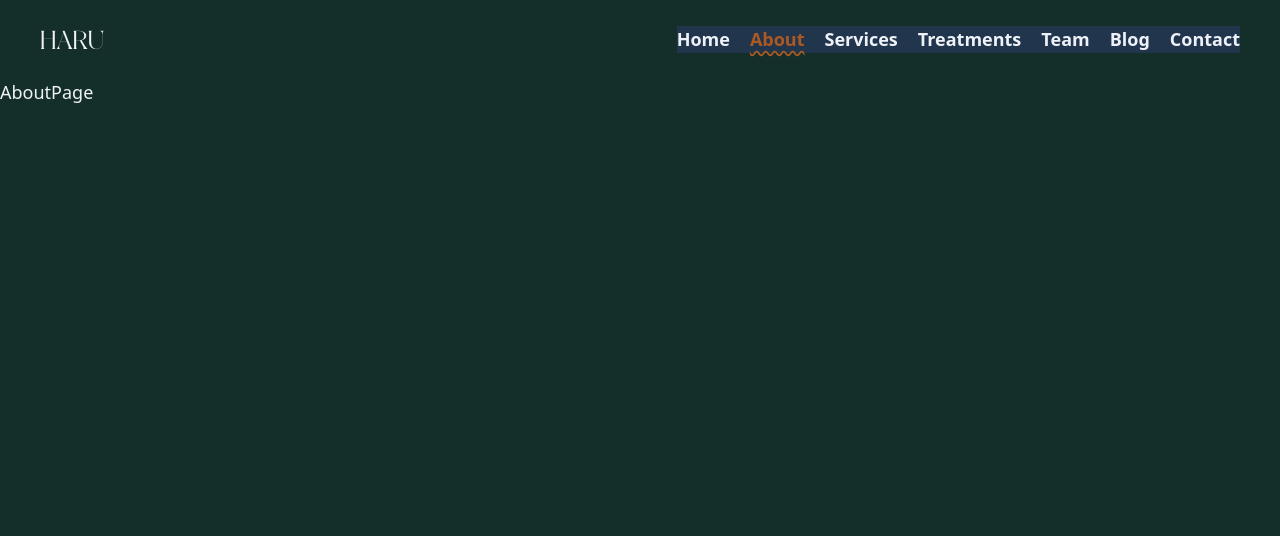
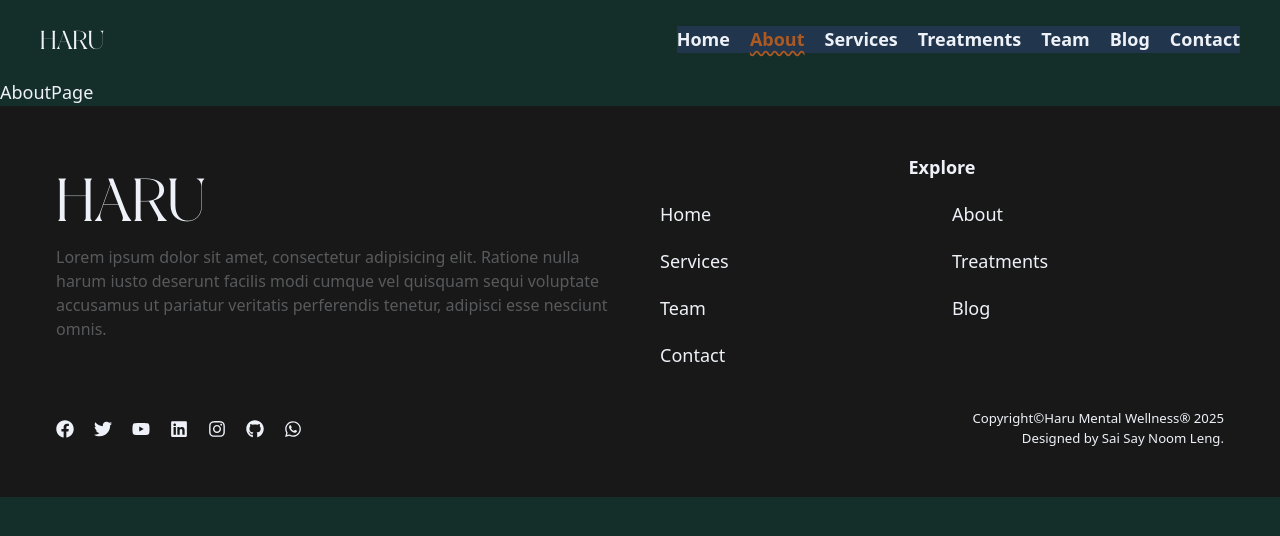
Before and after one commit to saisaynoomleng-dev/haru-mental-wellness, a Next.js app: page /about in a window 1280 px wide. Shown: the top 536 px of the page. Built offline with nearby package versions, Linux system fonts and the light colour scheme.

Commit message:
finished footer

```diff
--- a/src/app/(frontend)/layout.tsx
+++ b/src/app/(frontend)/layout.tsx
@@ -1,5 +1,6 @@
 import Header from '@/components/Header';
 import '../globals.css';
+import Footer from '@/components/Footer';
 
 export default function RootLayout({
   children,
@@ -10,6 +11,7 @@ export default function RootLayout({
     <main>
       <Header />
       {children}
+      <Footer />
     </main>
   );
 }
--- /dev/null
+++ b/src/components/Footer.tsx
@@ -0,0 +1,89 @@
+import Link from 'next/link';
+import Title from './Title';
+import {
+  FaEnvelope,
+  FaFacebook,
+  FaGithub,
+  FaInstagram,
+  FaLinkedin,
+  FaTwitter,
+  FaWhatsapp,
+  FaYoutube,
+} from 'react-icons/fa';
+import Image from 'next/image';
+
+const Footer = () => {
+  const navLinks = [
+    { title: 'Home', url: '/' },
+    { title: 'About', url: '/about' },
+    { title: 'Services', url: '/service' },
+    { title: 'Treatments', url: '/treatment' },
+    { title: 'Team', url: '/team' },
+    { title: 'Blog', url: '/blog' },
+    { title: 'Contact', url: '/contact' },
+  ];
+
+  return (
+    <footer className="grid grid-cols-2 md:grid-cols-4 px-10 md:px-14 bg-brand-dark-gray py-12 gap-5 md:gap-10 auto-rows-auto">
+      <div className="col-start-1 col-span-full md:col-span-2 text-center md:text-left">
+        <Link href="/" className="font-serif text-fs-500 md:text-fs-700">
+          HARU
+        </Link>
+        <p className="text-fs-300 text-brand-white/30">
+          Lorem ipsum dolor sit amet, consectetur adipisicing elit. Ratione
+          nulla harum iusto deserunt facilis modi cumque vel quisquam sequi
+          voluptate accusamus ut pariatur veritatis perferendis tenetur,
+          adipisci esse nesciunt omnis.
+        </p>
+      </div>
+
+      <div className="grid grid-cols-2 gap-5 place-items-center col-start-1 col-span-full md:row-start-1 md:col-span-2 row-start-2 md:place-items-start md:col-start-3 ">
+        <p className="font-bold col-span-full md:place-self-center">Explore</p>
+        {navLinks.map((link) => (
+          <Link key={link.title} href={link.url} className={''}>
+            {link.title}
+          </Link>
+        ))}
+      </div>
+
+      <div className="row-start-3 col-span-full md:col-span-2 md:row-start-2 flex gap-3 md:gap-5 items-center justify-center md:justify-start">
+        <Link href="https://www.facebook.com">
+          <FaFacebook />
+        </Link>
+
+        <Link href="https://www.x.com">
+          <FaTwitter />
+        </Link>
+
+        <Link href="https://www.youtube.com">
+          <FaYoutube />
+        </Link>
+
+        <Link href="https://www.linkedin.com">
+          <FaLinkedin />
+        </Link>
+
+        <Link href="https://www.instagram.com">
+          <FaInstagram />
+        </Link>
+
+        <Link href="https://www.github.com">
+          <FaGithub />
+        </Link>
+
+        <Link href="https://www.whatsapp.com">
+          <FaWhatsapp />
+        </Link>
+      </div>
+
+      <div className="col-start-1 row-start-4 md:col-start-3 md:row-start-2 text-fs-200 col-span-full place-self-end text-right">
+        <p>
+          Copyright&copy;Haru Mental Wellness&reg; {new Date().getFullYear()}
+        </p>
+        <p>Designed by Sai Say Noom Leng.</p>
+      </div>
+    </footer>
+  );
+};
+
+export default Footer;
```
Also changed, not shown: public/footer.jpg (added).
